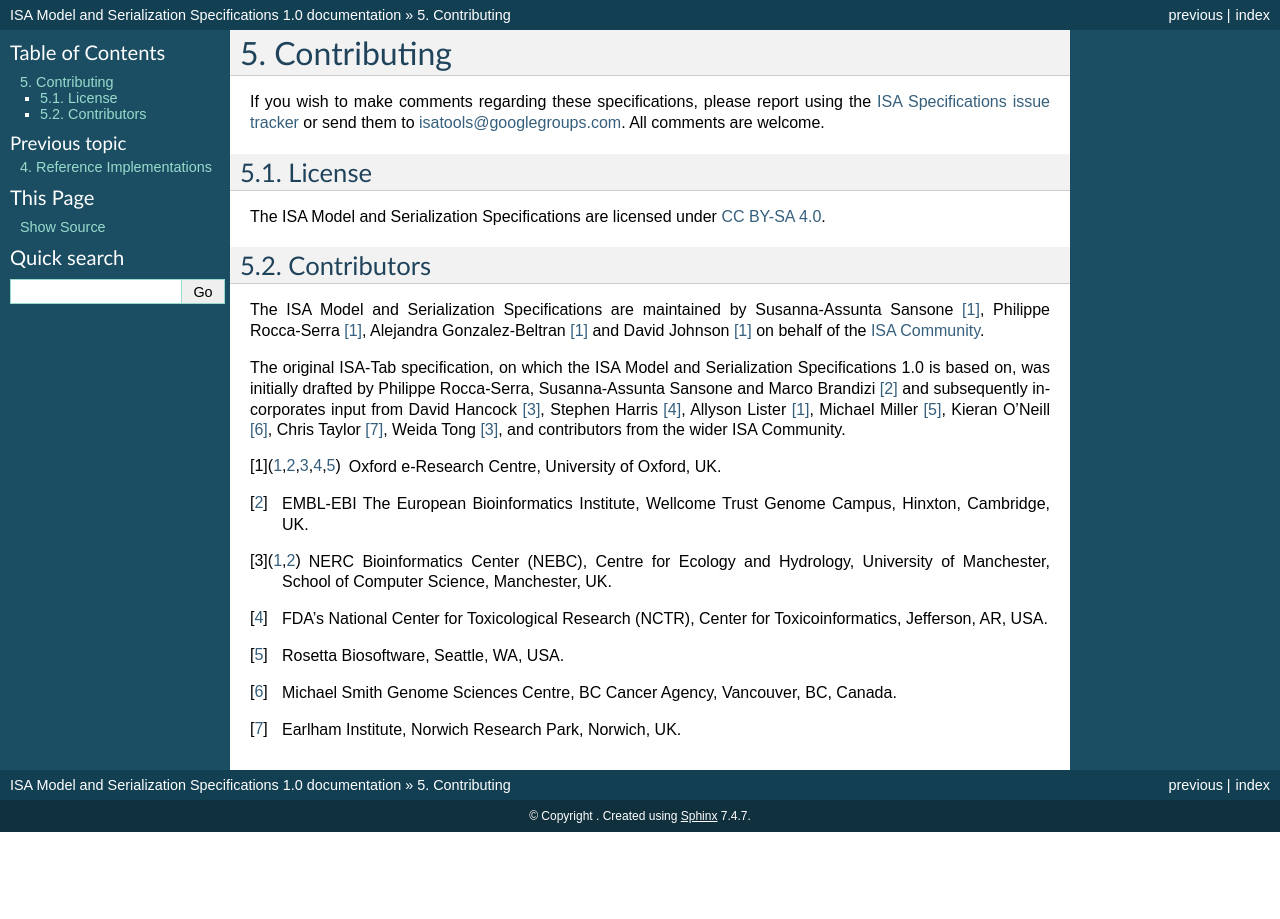
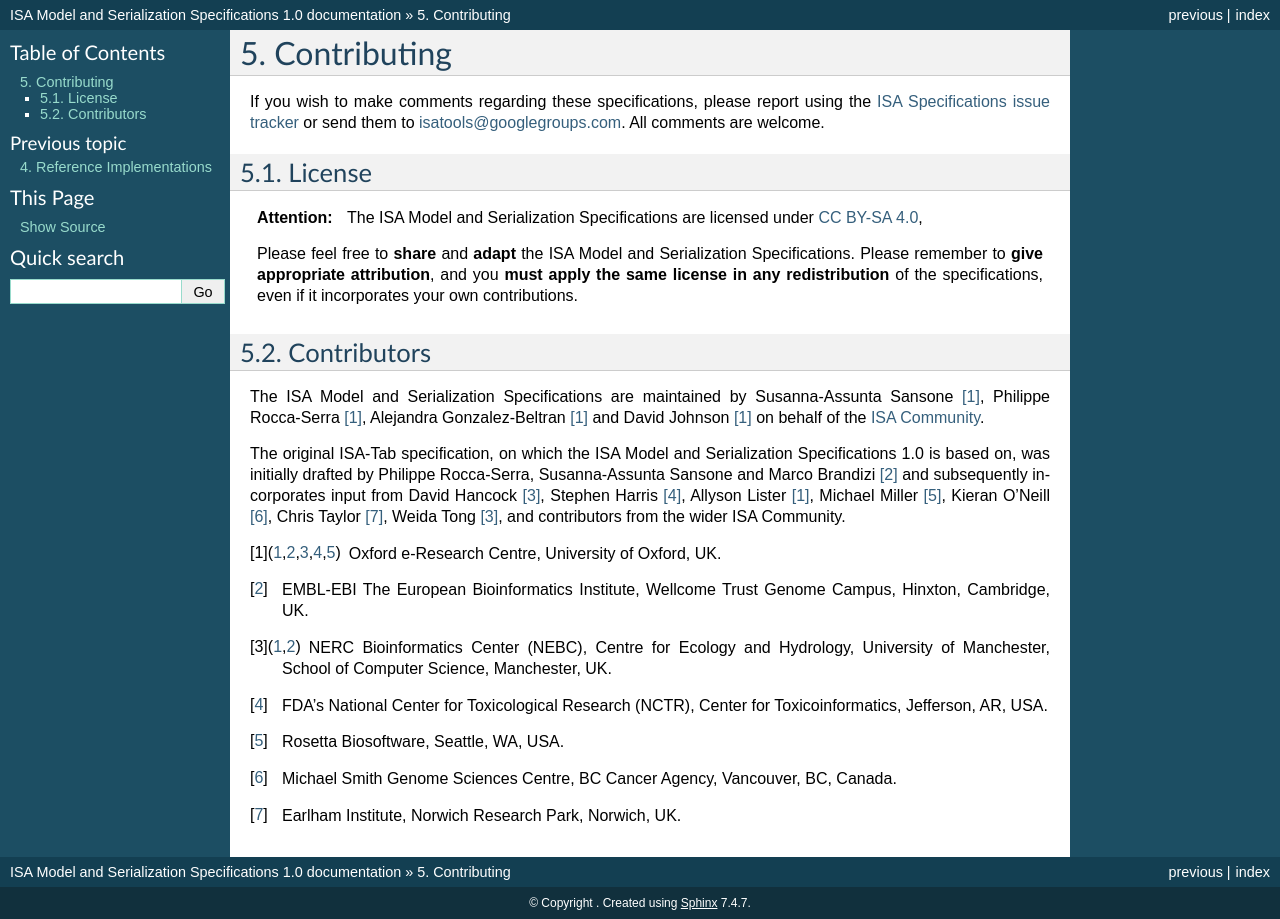
Before and after one commit to ISA-tools/isa-specs, a Sphinx documentation site: the page built from source/contributing.rst, in a window 1280 px wide. Built offline with Sphinx 7.4.7, drawn with Linux system fonts in a browser that asks for light colours.

Commit message:
Minor fixes

```diff
--- a/source/contributing.rst
+++ b/source/contributing.rst
@@ -8,7 +8,12 @@ isatools@googlegroups.com. All comments are welcome.
 
 License
 -------
-The ISA Model and Serialization Specifications are licensed under `CC BY-SA 4.0 <https://creativecommons.org/licenses/by-sa/4.0/>`_.
+.. attention::
+    The ISA Model and Serialization Specifications are licensed under `CC BY-SA 4.0 <https://creativecommons.org/licenses/by-sa/4.0/>`_,
+
+    Please feel free to **share** and **adapt** the ISA Model and Serialization Specifications. Please remember to **give appropriate
+    attribution**, and you **must apply the same license in any redistribution** of the specifications, even if it incorporates
+    your own contributions.
 
 Contributors
 ------------
--- a/source/implementations.rst
+++ b/source/implementations.rst
@@ -8,6 +8,8 @@ The ISA Model and Serialization Specifications have several Reference Implementa
 | Tool                          | Description                                                                                                                                                | Format            | Development Status   | Platform                   |
 +===============================+============================================================================================================================================================+===================+======================+============================+
 | ISA API                       | Python API for ISA conversions, validation and content creation                                                                                            | ISA-Tab, ISA-JSON | Active (pre-release) | Python 3+                  |
++-------------------------------+------------------------------------------------------------------------------------------------------------------------------------------------------------+-------------------+----------------------+----------------------------+
+| ISA Explorer                  | Visualization and search over collections of ISA-Tabs (browser)                                                                                            | ISA-Tab, ISA-JSON | Active (pre-release) | Python 3+                  |
 +-------------------------------+------------------------------------------------------------------------------------------------------------------------------------------------------------+-------------------+----------------------+----------------------------+
 | linkedISA                     | Convert ISA-Tab to OWL                                                                                                                                     | ISA-Tab           | Active               | Java 1.6                   |
 +-------------------------------+------------------------------------------------------------------------------------------------------------------------------------------------------------+-------------------+----------------------+----------------------------+
@@ -36,4 +38,8 @@ The ISA Model and Serialization Specifications have several Reference Implementa
 | Bio-Parser-ISATab             | PERL Parser for ISA-Tab                                                                                                                                    | ISA-Tab           | Unsupported          | PERL                       |
 +-------------------------------+------------------------------------------------------------------------------------------------------------------------------------------------------------+-------------------+----------------------+----------------------------+
 
+- **Active**: In active development and fully supported.
+- **Maintenance mode**: No new features are being developed or planned, and only basic support and bug fixes will be supported.
+- **Unsupported**: Not in development and not support available.
+
 To find these tools please visit http://www.isa-tools.org and http://www.github.com/ISA-tools
--- a/source/isamodel.rst
+++ b/source/isamodel.rst
@@ -170,7 +170,8 @@ Experimental graphs MUST be composed of the following node types
 
 **Material nodes**
 
-``Material ``nodes can also be used as a generic structure to describe materials consumed or produced during an experimental workflow. ``Material`` nodes SHOULD record the following:
+``Material`` nodes can also be used as a generic structure to describe materials consumed or produced during an experimental workflow.
+``Material`` nodes SHOULD record the following:
 
 .. csv-table::
     :file: _static/model/material_node.csv
```
